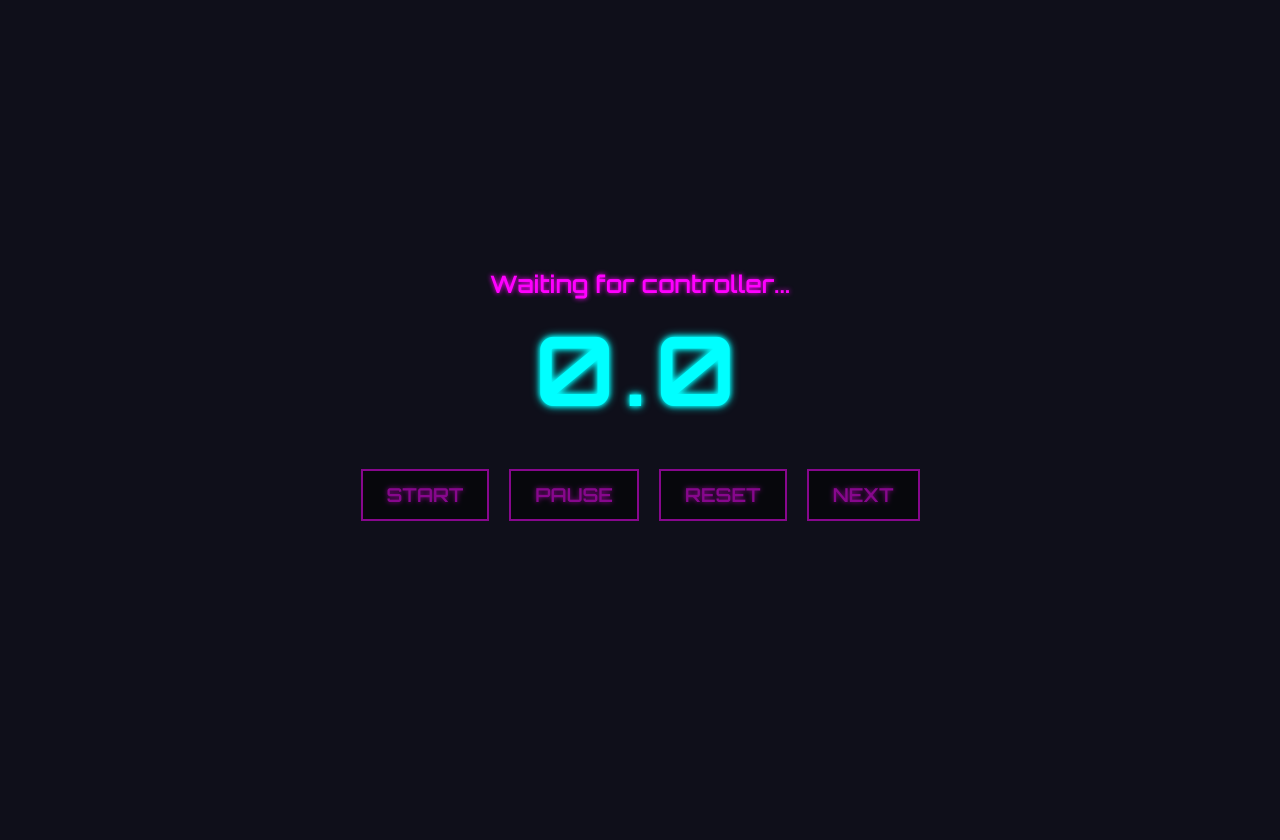
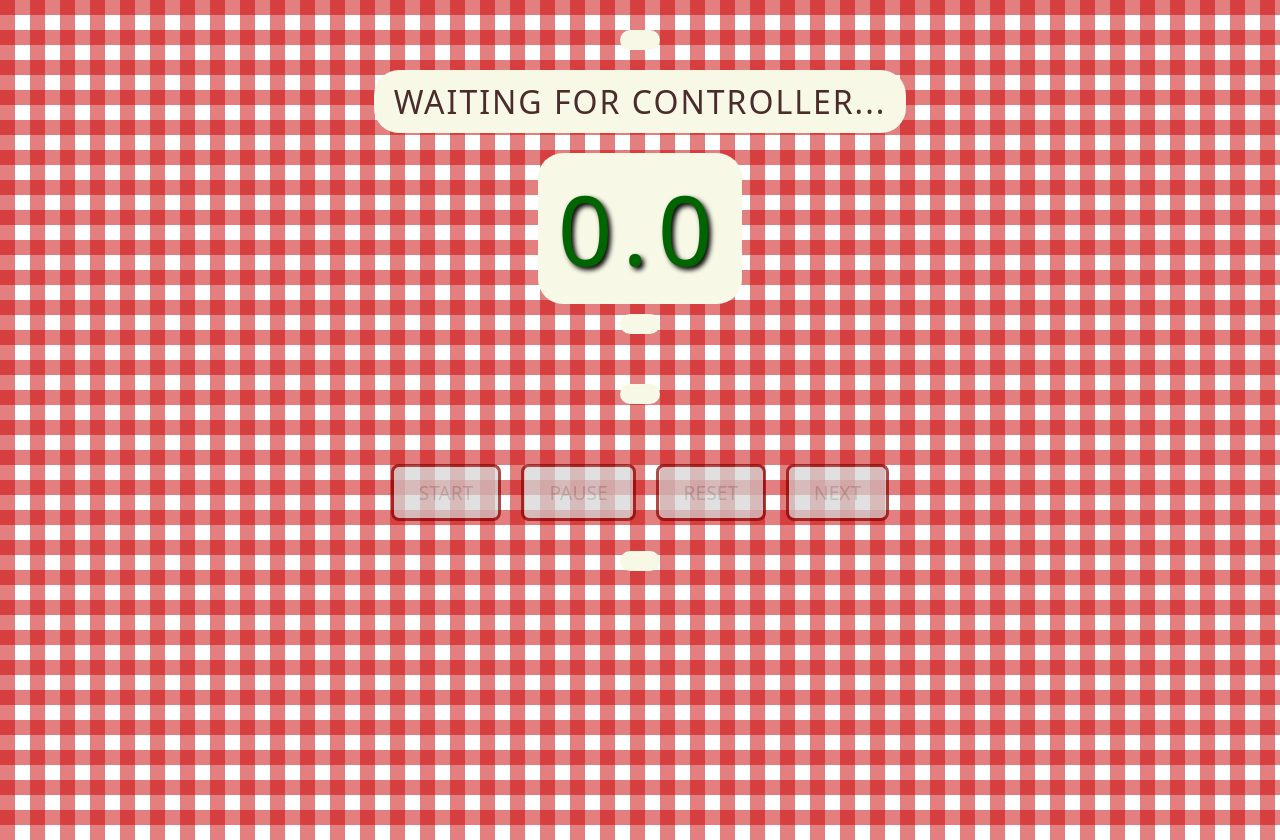
Before and after one commit to alemelis/pastatime, a plain HTML site: page frontend/index.html in a window 1280 px wide. Before the commit the page ends 800 px from the top, so only its background shows below. Drawn offline with nearby package versions, Linux system fonts and the light colour scheme; a web font is replaced by a local one.

Commit message:
pasta style

```diff
--- a/frontend/index.html
+++ b/frontend/index.html
@@ -2,19 +2,27 @@
 <html lang="en">
     <head>
         <meta charset="UTF-8" />
-        <title>Cyberpunk Timer</title>
+        <title>Pastatime</title>
         <link rel="stylesheet" href="style.css" />
 
-        <!-- Cyberpunk font -->
+        <link rel="preconnect" href="https://fonts.googleapis.com" />
+        <link rel="preconnect" href="https://fonts.gstatic.com" crossorigin />
         <link
-            href="https://fonts.googleapis.com/css2?family=Orbitron:wght@600&display=swap"
+            href="https://fonts.googleapis.com/css2?family=Fascinate+Inline&display=swap"
+            rel="stylesheet"
+        />
+        <link
+            href="https://fonts.googleapis.com/css2?family=Fascinate&display=swap"
             rel="stylesheet"
         />
     </head>
     <body>
         <div class="client-name" id="clientNameDisplay"></div>
         <div class="controller" id="controller">Waiting for controller...</div>
-        <div class="value" id="timer">0.0</div>
+        <div class="timer-container">
+            <div class="value" id="timer">0.0</div>
+            <div id="asciiLoadingBar"></div>
+        </div>
         <div class="lap-time" id="lapTimeDisplay"></div>
         <div class="buttons">
             <button id="start">Start</button>
@@ -23,9 +31,7 @@
             <button id="next">Next</button>
         </div>
 
-        <div class="lap-history" id="lapHistory">
-            <!-- Lap history will be displayed here -->
-        </div>
+        <div class="lap-history" id="lapHistory"></div>
 
         <script src="https://cdnjs.cloudflare.com/ajax/libs/animejs/3.2.1/anime.min.js"></script>
         <script src="script.js"></script>
--- a/frontend/script.js
+++ b/frontend/script.js
@@ -2,15 +2,29 @@ const timerElement = document.getElementById("timer");
 const lapTimeDisplayElement = document.getElementById("lapTimeDisplay");
 const lapHistoryElement = document.getElementById("lapHistory");
 const controllerElement = document.getElementById("controller");
-const clientNameDisplayElement = document.getElementById("clientNameDisplay"); // Addded client name
+const clientNameDisplayElement = document.getElementById("clientNameDisplay"); // Added client name
 const startButton = document.getElementById("start");
 const pauseButton = document.getElementById("pause");
 const resetButton = document.getElementById("reset");
 const nextButton = document.getElementById("next");
+const asciiLoadingBarElement = document.getElementById("asciiLoadingBar"); // Get the ASCII loading bar element
 const socket = new WebSocket("ws://localhost:8080/ws");
 
 let currentTime = 0;
 let yourId = null;
+const oneMinuteInMs = 60000; // 1 minute in milliseconds
+const totalLoadingTime = oneMinuteInMs; // The time it takes for the loading bar to fill
+const barLength = 40; // Reduced bar length slightly for better fit in the pill
+
+// Function to generate Unicode loading bar
+const generateUnicodeBar = (percentage) => {
+  const filledLength = Math.round((percentage / 100) * barLength);
+  const emptyLength = barLength - filledLength;
+  // Using Unicode block elements for a nicer look
+  const filledBar = "█".repeat(filledLength);
+  const emptyBar = "░".repeat(emptyLength); // Using light shade character for empty part
+  return `${filledBar}${emptyBar} ${percentage.toFixed(1)}%`;
+};
 
 socket.onmessage = (event) => {
   let msg = {};
@@ -32,7 +46,13 @@ socket.onmessage = (event) => {
     // Update client name display
     clientNameDisplayElement.textContent = `You are: ${yourId}`;
 
-    // Update timer display with animation
+    // Calculate loading percentage
+    const loadingPercentage = Math.min(newTime / totalLoadingTime, 1) * 100;
+
+    // Update Unicode loading bar
+    asciiLoadingBarElement.textContent = generateUnicodeBar(loadingPercentage);
+
+    // Update timer text and color
     if (typeof anime !== "undefined") {
       anime({
         targets: { val: currentTime },
@@ -42,11 +62,28 @@ socket.onmessage = (event) => {
         update: (anim) => {
           currentTime = anim.animations[0].currentValue;
           timerElement.textContent = (currentTime / 1000).toFixed(1);
+
+          // Change timer color based on time
+          if (currentTime >= oneMinuteInMs) {
+            timerElement.classList.remove("timer-green");
+            timerElement.classList.add("timer-red");
+          } else {
+            timerElement.classList.remove("timer-red");
+            timerElement.classList.add("timer-green");
+          }
         },
       });
     } else {
+      // Fallback if animejs is not loaded
       currentTime = newTime;
       timerElement.textContent = (currentTime / 1000).toFixed(1);
+
+      // Change timer color based on time (fallback)
+      if (currentTime >= oneMinuteInMs) {
+        timerElement.style.color = "#8b0000"; // Dark red
+      } else {
+        timerElement.style.color = "#006400"; // Dark green
+      }
     }
 
     // Update lap time display with client name
@@ -60,11 +97,10 @@ socket.onmessage = (event) => {
     let historyHTML = "<ul>";
     if (lapHistory && lapHistory.length > 0) {
       lapHistory.forEach((lap) => {
-        console.log("Lap object:", lap);
         historyHTML += `<li>${lap.client}: ${(lap.timeMs / 1000).toFixed(1)} s</li>`;
       });
     } else {
-      historyHTML += "<li>No laps yet</li>";
+      historyHTML += "<li>No standups yet</li>";
     }
     historyHTML += "</ul>";
     lapHistoryElement.innerHTML = historyHTML;
@@ -100,8 +136,10 @@ pauseButton.onclick = () => sendCommand("pause");
 resetButton.onclick = () => sendCommand("reset");
 nextButton.onclick = () => sendCommand("next");
 
-// Disable buttons initially
+// Disable buttons initially and set initial timer color
 startButton.disabled = true;
 pauseButton.disabled = true;
 resetButton.disabled = true;
 nextButton.disabled = true;
+// Set initial timer color to green
+timerElement.classList.add("timer-green");
--- a/frontend/style.css
+++ b/frontend/style.css
@@ -1,91 +1,147 @@
 body {
     margin: 0;
-    padding: 0;
-    background: #0f0f1a;
-    color: #00ffff;
-    font-family: "Orbitron", sans-serif;
+    padding: 20px; /* Add some padding */
+    background: white;
+    background-image:
+        linear-gradient(90deg, rgba(200, 0, 0, 0.5) 50%, transparent 0),
+        linear-gradient(rgba(200, 0, 0, 0.5) 50%, transparent 0);
+    background-size: 30px 30px;
+    color: #4a2c2a; /* Dark brown text */
+    font-family: "Fascinate Inline", system-ui;
     display: flex;
     flex-direction: column;
     align-items: center;
-    justify-content: center;
-    height: 100vh;
-    text-shadow:
-        0 0 5px #00ffff,
-        0 0 10px #00ffff;
+    min-height: 100vh; /* Use min-height instead of height for better content handling */
+}
+
+h1,
+h2,
+h3,
+.client-name,
+.controller,
+.value,
+.lap-time {
+    font-family: "Fascinate Inline", system-ui;
+    text-transform: uppercase;
+    letter-spacing: 2px;
+}
+
+/* Styling for the "big pills" - added #asciiLoadingBar */
+.client-name,
+.controller,
+.value,
+.lap-time,
+#asciiLoadingBar {
+    background-color: #f8f8e7; /* Light beige background */
+    padding: 10px 20px; /* Add padding inside the pill */
+    border-radius: 25px; /* Rounded corners for pill shape */
+    margin: 10px auto; /* Add vertical margin and center horizontally */
+    width: fit-content; /* Shrink background to fit content */
 }
 
 .client-name {
-    font-size: 2em;
-    margin-bottom: 10px;
-    color: #00ffff;
-    text-shadow: 0 0 5px #00ffff;
+    font-size: 3em; /* Increased size */
+    color: #006400; /* Dark green for better contrast */
+    text-shadow: 2px 2px 3px #000000; /* Darker shadow */
 }
 
 .controller {
-    font-size: 1.5em;
-    margin-bottom: 10px;
-    color: #ff00ff;
-    text-shadow: 0 0 5px #ff00ff;
+    font-size: 2em; /* Increased size */
+    color: #4a2c2a; /* Keep dark brown */
+    text-shadow: none; /* Removed shadow for better contrast */
+}
+
+.timer-container {
+    position: relative; /* Needed for positioning */
+    width: 80%; /* Adjust width as needed */
+    max-width: 500px; /* Max width for larger screens */
+    margin-bottom: 30px; /* Keep margin for spacing below the timer area */
+    text-align: center; /* Center timer value and loading bar */
 }
 
 .value {
-    font-size: 6em;
-    letter-spacing: 0.1em;
-    margin-bottom: 10px;
+    font-size: 6em; /* Adjusted size */
+    letter-spacing: 0.1em; /* Adjusted letter spacing */
+    text-shadow: 3px 3px 5px #000000; /* Darker shadow */
+    position: relative; /* Keep timer positioned */
+    z-index: 1; /* Ensure timer is above loading bar */
+    /* Initial color is set by .timer-green or .timer-red class */
+}
+
+/* Timer colors based on time */
+.value.timer-green {
+    color: #006400; /* Dark green */
+}
+
+.value.timer-red {
+    color: #8b0000; /* Dark red */
+}
+
+#asciiLoadingBar {
+    font-family: monospace; /* Use a monospace font for consistent character width */
+    white-space: pre; /* Preserve whitespace for the bar characters */
+    /* margin and padding inherited from the combined pill style */
+    color: #4a2c2a; /* Dark brown text color */
 }
 
 .lap-time {
-    font-size: 1.8em;
-    color: #00ff00;
-    text-shadow: 0 0 5px #00ff00;
-    margin-bottom: 30px;
+    font-size: 2.2em; /* Increased size */
+    color: #4b0082; /* Indigo - good contrast */
+    text-shadow: 1px 1px 2px #000000; /* Darker shadow */
+    margin-bottom: 40px; /* Keep margin for spacing below lap time */
 }
 
 .buttons {
     display: flex;
-    gap: 20px;
+    gap: 20px; /* Adjusted gap */
+    margin-top: 20px; /* Add margin above buttons */
 }
 
 button {
-    background: black;
-    border: 2px solid #ff00ff;
-    color: #ff00ff;
-    padding: 12px 24px;
-    font-size: 1.2em;
-    font-family: "Orbitron", sans-serif;
+    background: #006400; /* Dark green background */
+    border: 3px solid #8b0000; /* Dark red border */
+    color: #ffffff; /* White text for contrast */
+    padding: 12px 25px; /* Adjusted padding */
+    font-size: 1.2em; /* Adjusted size */
+    font-family: "Fascinate", system-ui;
     text-transform: uppercase;
     cursor: pointer;
-    transition: 0.2s ease;
-    text-shadow: 0 0 5px #ff00ff;
+    transition: 0.3s ease;
+    box-shadow: 3px 3px 5px #8b0000; /* Dark red shadow */
+    border-radius: 8px; /* Rounded corners */
 }
 
 button:hover {
-    background: #ff00ff;
-    color: black;
-    box-shadow:
-        0 0 10px #ff00ff,
-        0 0 20px #ff00ff;
+    background: #8b0000; /* Dark red background */
+    color: #ffffff; /* White text */
+    box-shadow: 3px 3px 5px #006400; /* Dark green shadow */
 }
 
 button:disabled {
-    opacity: 0.5;
+    opacity: 0.7; /* Slightly less transparent */
     cursor: not-allowed;
     box-shadow: none;
-    background: black;
-    color: #ff00ff;
+    background: #d3d3d3; /* Light grey */
+    color: #a9a9a9; /* Dark grey */
 }
 
 .lap-history {
-    margin-top: 20px;
-    color: #00ffff;
-    text-shadow: 0 0 5px #00ffff;
+    background-color: #f8f8e7; /* Light beige background */
+    padding: 10px 20px; /* Add padding inside the pill */
+    border-radius: 25px; /* Rounded corners for pill shape */
+    margin-top: 30px; /* Increased margin */
+    color: #4a2c2a; /* Keep dark brown */
+    text-shadow: none; /* Removed shadow for better contrast */
+    font-family: "Fascinate", system-ui;
 }
 
 .lap-history ul {
-    list-style-type: none;
-    padding: 0;
+    list-style-type: "🍝 "; /* Use a pasta emoji as list marker */
+    padding-left: 35px; /* Adjusted indentation */
 }
 
 .lap-history li {
-    margin-bottom: 5px;
+    margin-bottom: 10px; /* Increased spacing */
+    font-size: 1.1em; /* Slightly larger text */
+    line-height: 1.4; /* Increased line height */
 }
```
Also changed, not shown: 1 other file.
